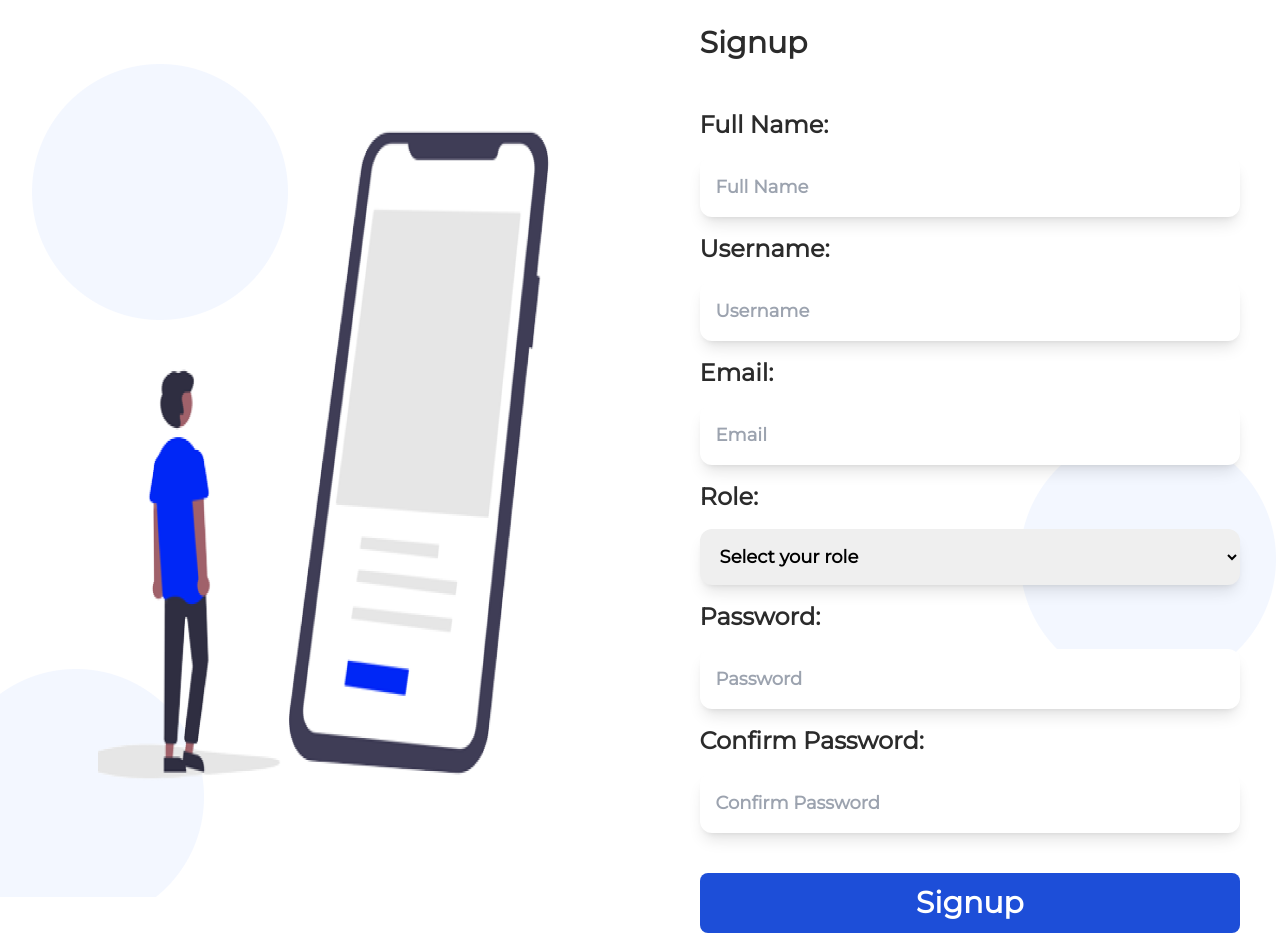
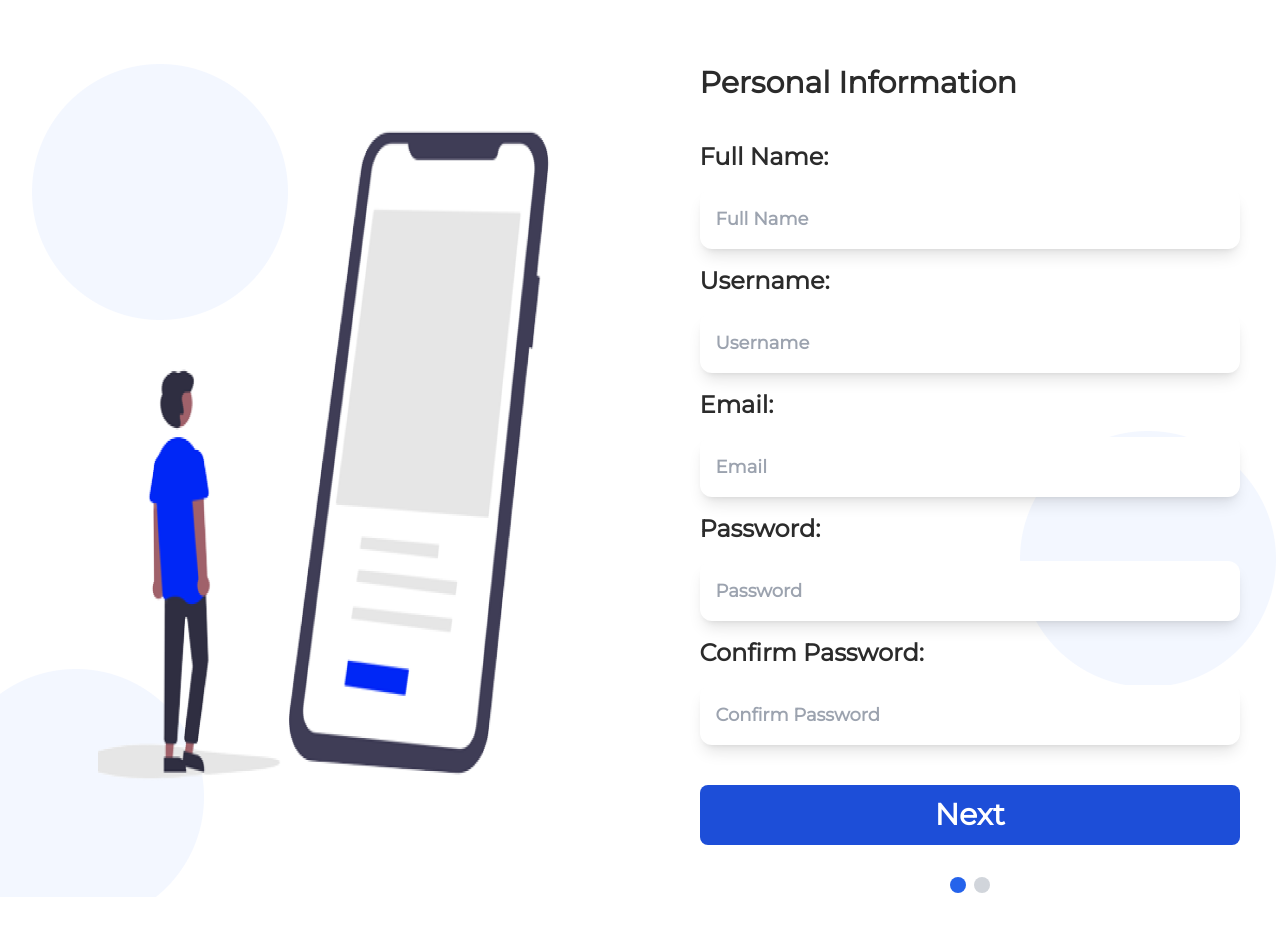
Before and after one commit to AkoredeAjibola/assigner, a React (Vite) app in the folder assigner/: page /signup in a window 1280 px wide. Shown: the part 220-1172 px from the top of the page. Built offline with nearby package versions, Linux system fonts and the light colour scheme.

Commit message:
changes to signup form

```diff
--- a/assigner/src/pages/signup.tsx
+++ b/assigner/src/pages/signup.tsx
@@ -1,18 +1,21 @@
+import { useState } from "react";
 import image3 from "../assets/undraw_my_app_re_gxtj 1.png";
 import Navbar from "../components/navbar";
 import homeBg from "../assets/Home.png";
 
 const SignUp = () => {
+  const [step, setStep] = useState(1); // Track which step the form is on (1 for personal, 2 for company's information)
+
+  const handleNext = () => {
+    setStep((prevStep) => (prevStep === 1 ? 2 : 1)); // Toggle between step 1 and step 2
+  };
+
   return (
     <div style={{ backgroundImage: `url(${homeBg})` }}>
       <Navbar />
 
       {/* Body section */}
-
-
-
       <div className="font-montserrat font-semibold flex md:flex-row flex-col justify-center items-center">
-
         <div className="flex w-full h-auto justify-center items-center md:flex-row flex-col">
           <img
             src={image3}
@@ -20,10 +23,14 @@ const SignUp = () => {
           />
         </div>
 
-        <div className='flex md:w-[1204px] md:h-[1190px] w-full h-auto flex-col justify-center items-center'>
+        <div className="flex md:w-[1204px] md:h-[1190px] w-full h-auto flex-col justify-center items-center">
           <form className="md:px-10 px-7 mt-12 mx-auto w-full">
-            <p className="text-black200 text-3xl mb-6 font-extrabold">Signup</p>
-            <p className="text-black200 text-2xl mt-8 py-4">Full Name:</p>
+            {/* <p className="text-black200 text-3xl mb-6 font-extrabold">Signup</p> */}
+
+            {step === 1 && (
+              <>
+              <p className="text-black200 text-3xl mb-6 font-extrabold">Personal Information</p>
+                <p className="text-black200 text-2xl py-4">Full Name:</p>
                 <input
                   type="text"
                   placeholder="Full Name"
@@ -44,18 +51,6 @@ const SignUp = () => {
                   required
                   className="w-full text-lg shadow-lg p-4 border-gray-300 rounded-xl"
                 />
-
-            <p className="text-black200 text-2xl py-4">Role:</p>
-            <select
-              className="w-full text-lg shadow-lg p-4 border-gray-300 rounded-xl"
-              required
-            >
-              <option value="" disabled selected>
-                Select your role
-              </option>
-              <option value="employer">Employer</option>
-              <option value="employee">Employee</option>
-            </select>
                 <p className="text-black200 text-2xl py-4">Password:</p>
                 <input
                   type="password"
@@ -70,14 +65,79 @@ const SignUp = () => {
                   required
                   className="w-full text-lg shadow-lg p-4 border-gray-300 rounded-xl"
                 />
-            <br />
-            <button className="text-white mt-10 w-full bg-blue-700 text-3xl rounded-lg py-3">
+                <button
+                  type="button"
+                  onClick={handleNext}
+                  className="text-white mt-10 w-full bg-blue-700 text-3xl rounded-lg py-3"
+                >
+                  Next
+                </button>
+              </>
+            )}
+
+            {step === 2 && (
+              <>
+              <p className="text-black200 text-3xl mb-6 font-extrabold">Company's Details</p>
+                <p className="text-black200 text-2xl py-4">Company Name:</p>
+                <input
+                  type="text"
+                  placeholder="Company Name"
+                  required
+                  className="w-full text-lg shadow-lg p-4 border-gray-300 rounded-xl"
+                />
+                <p className="text-black200 text-2xl py-4">Company Address:</p>
+                <input
+                  type="text"
+                  placeholder="Company Address"
+                  required
+                  className="w-full text-lg shadow-lg p-4 border-gray-300 rounded-xl"
+                />
+                <p className="text-black200 text-2xl py-4">Role:</p>
+                <select
+                  className="w-full text-lg shadow-lg p-4 border-gray-300 rounded-xl"
+                  required
+                >
+                  <option value="" disabled selected>
+                    Select your role
+                  </option>
+                  <option value="employer">Employer</option>
+                  <option value="employee">Employee</option>
+                </select>
+                <p className="text-black200 text-2xl py-4">Position:</p>
+                <input
+                  type="text"
+                  placeholder="Position"
+                  required
+                  className="w-full text-lg shadow-lg p-4 border-gray-300 rounded-xl"
+                />
+                <button
+                  type="button"
+                  onClick={handleNext}
+                  className="text-white mt-10 w-full bg-blue-700 text-3xl rounded-lg py-3"
+                >
+                  Back
+                </button>
+                <button className="text-white mt-4 w-full bg-blue-700 text-3xl rounded-lg py-3">
                   Signup
                 </button>
+              </>
+            )}
+
+            {/* Step indicators */}
+            <div className="flex justify-center mt-8">
+              <div
+                className={`w-4 h-4 rounded-full mx-1 ${
+                  step === 1 ? "bg-blue-600" : "bg-gray-300"
+                }`}
+              />
+              <div
+                className={`w-4 h-4 rounded-full mx-1 ${
+                  step === 2 ? "bg-blue-600" : "bg-gray-300"
+                }`}
+              />
+            </div>
           </form>
         </div>
-
-
       </div>
     </div>
   );
```
Lines whose indentation alone changed are shown as unchanged.
